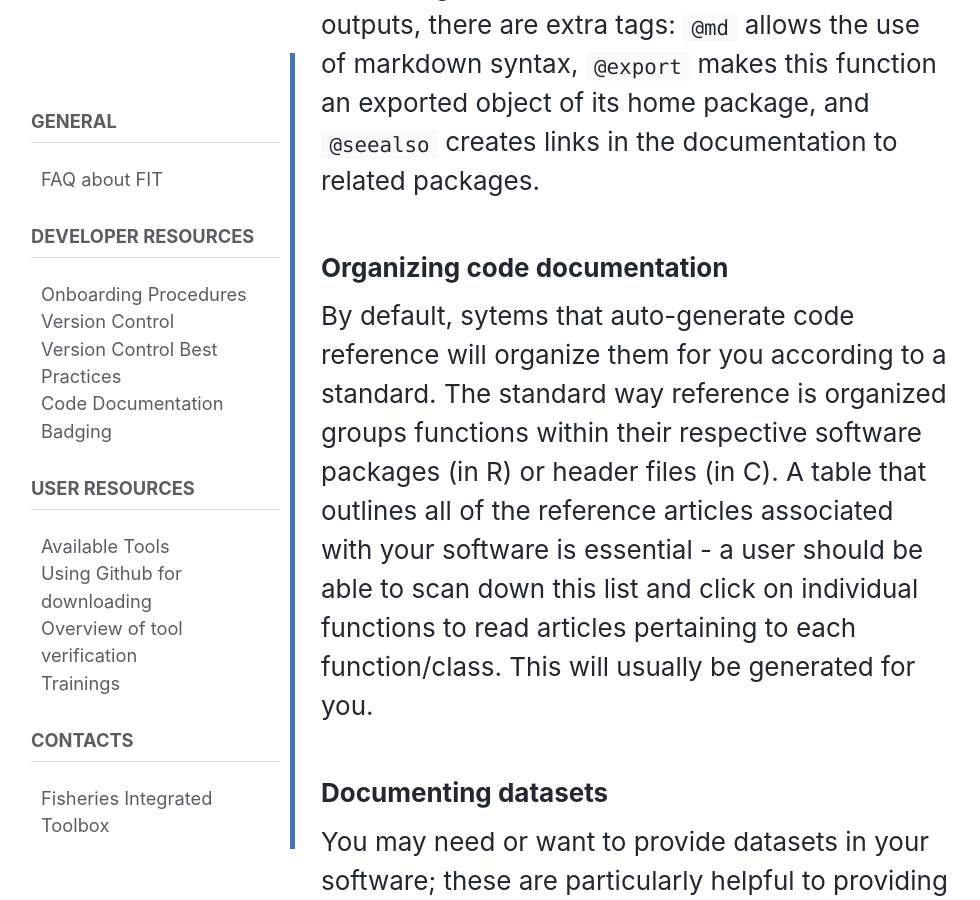
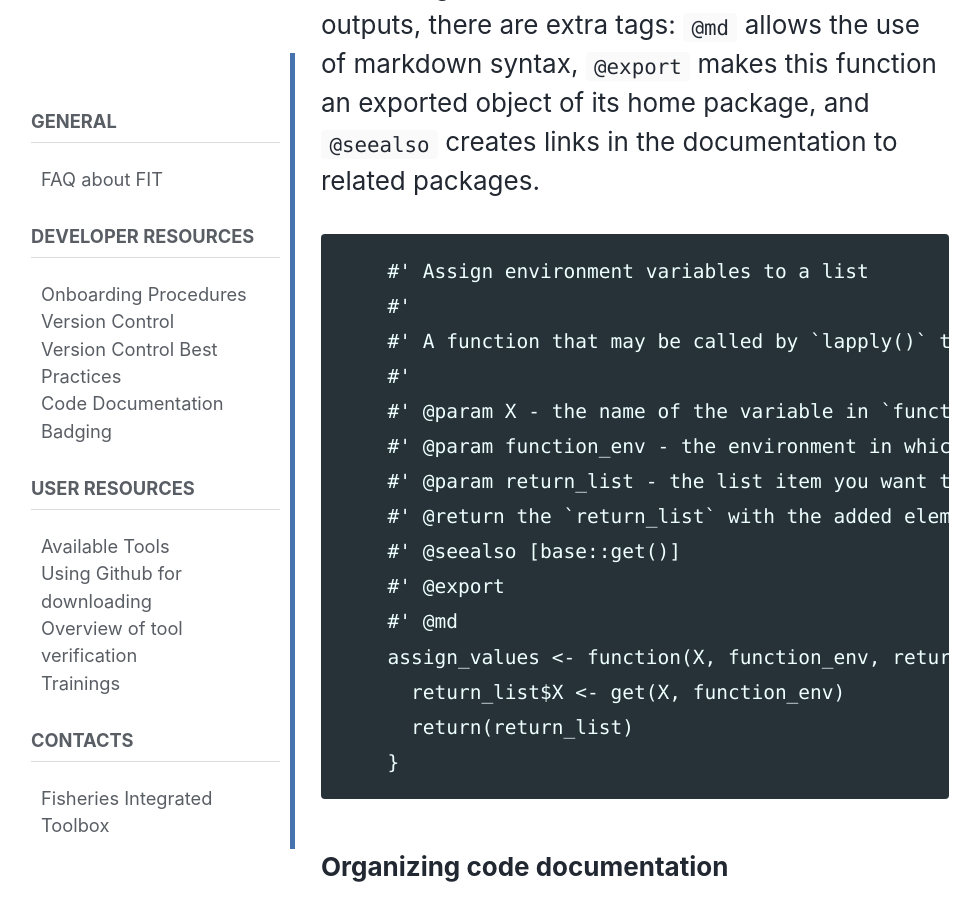
Before and after one commit to noaa-fit-resources/noaa-fit-resources.github.io, a Jekyll site: the page built from _posts/2019-06-23-code-documentation.md, in a window 1280 px wide and 900 px high, scrolled down 3284 px. Shown: the whole window, without its empty margins (5-985 px from the left). Built offline with Jekyll 4.4.1, drawn with Linux system fonts in a browser that asks for light colours; cached includes are drawn as plain includes; nearby versions of some CDN libraries.

Commit message:
add code example

````diff
--- a/_posts/2019-06-23-code-documentation.md
+++ b/_posts/2019-06-23-code-documentation.md
@@ -72,7 +72,23 @@ inputs, and the outputs, there are extra tags: `@md` allows the use of
 markdown syntax, `@export` makes this function an exported object of its
 home package, and `@seealso` creates links in the documentation to
 related packages.
-
+```
+    #' Assign environment variables to a list
+    #'
+    #' A function that may be called by `lapply()` to assign all of the variables in the given environment to slots within a list. This
+    #'
+    #' @param X - the name of the variable in `function_env` to assign to the list slot named `X`
+    #' @param function_env - the environment in which you want the function to search for the variable named `X`
+    #' @param return_list - the list item you want to add the value of `X` to in the slot named `X`
+    #' @return the `return_list` with the added elements
+    #' @seealso [base::get()]
+    #' @export
+    #' @md
+    assign_values <- function(X, function_env, return_list){
+      return_list$X <- get(X, function_env)
+      return(return_list)
+    }
+```
 ### Organizing code documentation
 
 By default, sytems that auto-generate code reference will organize them
````
